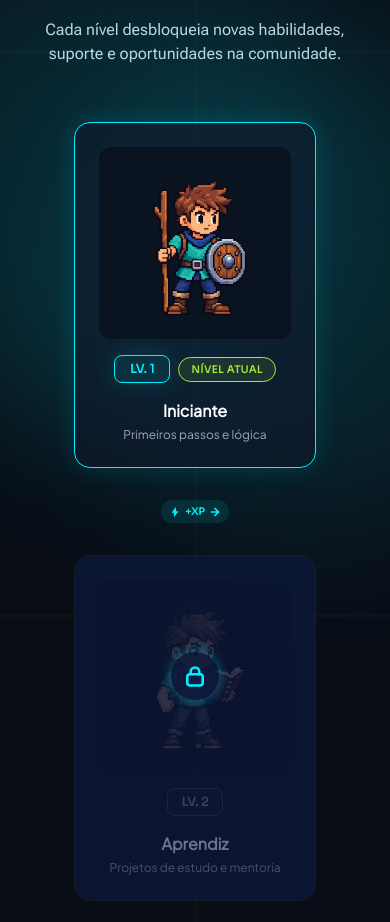
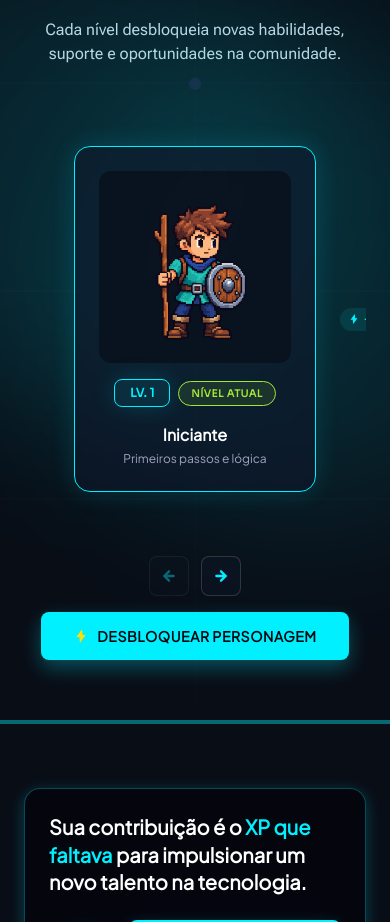
Before and after one commit to ANDERSONGUASSU/devlevelup, a React (Vite) app: page / in a window 390 px wide. Shown: the part 2221-3143 px from the top of the page. Built offline with nearby package versions, Linux system fonts and the light colour scheme.

Commit message:
feat(levelup): adiciona carrossel horizontal mobile com setas de navegação

```diff
--- a/src/components/levelup/LevelUpPath.tsx
+++ b/src/components/levelup/LevelUpPath.tsx
@@ -1,8 +1,14 @@
-import { Fragment, useState } from 'react'
+import { Fragment, useEffect, useRef, useState } from 'react'
 import { AnimatePresence, motion, useReducedMotion } from 'framer-motion'
 import { siteConfig } from '../../config'
 import { levelUpCopy } from '../../data/levelup'
-import { ArrowRightIcon, BoltIcon, HeartIcon, LockIcon } from '../ui/icons'
+import {
+  ArrowLeftIcon,
+  ArrowRightIcon,
+  BoltIcon,
+  HeartIcon,
+  LockIcon,
+} from '../ui/icons'
 import { Button } from '../ui/Button'
 import { LevelNode } from './LevelNode'
 import { cn } from '../../lib/utils'
@@ -13,13 +19,69 @@ interface LevelUpPathProps {
 
 export function LevelUpPath({ className }: LevelUpPathProps) {
   const reduceMotion = useReducedMotion()
+  const trackRef = useRef<HTMLOListElement>(null)
+  const slideRefs = useRef<(HTMLLIElement | null)[]>([])
   const [unlockedCount, setUnlockedCount] = useState(1)
   const [unlockAnnouncement, setUnlockAnnouncement] = useState('')
+  const [canScrollLeft, setCanScrollLeft] = useState(false)
+  const [canScrollRight, setCanScrollRight] = useState(false)
   const allUnlocked = unlockedCount >= levelUpCopy.levels.length
 
+  function updateScrollState() {
+    const track = trackRef.current
+    if (!track) return
+    setCanScrollLeft(track.scrollLeft > 0)
+    setCanScrollRight(
+      track.scrollLeft < track.scrollWidth - track.clientWidth - 1,
+    )
+  }
+
+  useEffect(() => {
+    const track = trackRef.current
+    if (!track) return
+    setCanScrollLeft(track.scrollLeft > 0)
+    setCanScrollRight(track.scrollWidth > track.clientWidth)
+  }, [])
+
+  function scrollToSlide(index: number) {
+    const track = trackRef.current
+    const slide = slideRefs.current[index]
+    if (!track || !slide) return
+    if (track.scrollWidth <= track.clientWidth) return
+    track.scrollTo({
+      left: slide.offsetLeft - (track.clientWidth - slide.offsetWidth) / 2,
+      behavior: reduceMotion ? 'auto' : 'smooth',
+    })
+  }
+
+  function scrollBySlide(direction: 1 | -1) {
+    const track = trackRef.current
+    if (!track) return
+    if (track.scrollWidth <= track.clientWidth) return
+    const center = track.scrollLeft + track.clientWidth / 2
+    let nearest = 0
+    let nearestDistance = Infinity
+    slideRefs.current.forEach((slide, index) => {
+      if (!slide) return
+      const slideCenter = slide.offsetLeft + slide.offsetWidth / 2
+      const distance = Math.abs(slideCenter - center)
+      if (distance < nearestDistance) {
+        nearestDistance = distance
+        nearest = index
+      }
+    })
+    const target = Math.min(
+      Math.max(nearest + direction, 0),
+      levelUpCopy.levels.length - 1,
+    )
+    scrollToSlide(target)
+  }
+
   function handleUnlock() {
-    const nextLevel = levelUpCopy.levels[unlockedCount]
-    setUnlockedCount((count) => Math.min(count + 1, levelUpCopy.levels.length))
+    const next = Math.min(unlockedCount + 1, levelUpCopy.levels.length)
+    setUnlockedCount(next)
+    scrollToSlide(next - 1)
+    const nextLevel = levelUpCopy.levels[next - 1]
     if (nextLevel) {
       setUnlockAnnouncement(
         `Nível ${nextLevel.level} (${nextLevel.name}) desbloqueado`,
@@ -34,7 +96,11 @@ export function LevelUpPath({ className }: LevelUpPathProps) {
         className,
       )}
     >
-      <ol className="relative flex flex-col items-center gap-8 lg:flex-row lg:flex-wrap lg:items-stretch lg:justify-center lg:gap-2">
+      <ol
+        ref={trackRef}
+        onScroll={updateScrollState}
+        className="relative flex w-full items-center gap-6 overflow-x-auto px-[calc(50%_-_min(31vw,8rem))] py-6 snap-x snap-mandatory [scrollbar-width:none] [&::-webkit-scrollbar]:hidden lg:flex-wrap lg:items-stretch lg:justify-center lg:gap-2 lg:overflow-visible lg:px-0 lg:py-0 lg:snap-none"
+      >
         {levelUpCopy.levels.map((level, index) => {
           const unlocked = index < unlockedCount
           const current = index === unlockedCount - 1
@@ -82,8 +148,11 @@ export function LevelUpPath({ className }: LevelUpPathProps) {
               <li
                 inert={!unlocked}
                 aria-hidden={!unlocked}
+                ref={(el) => {
+                  slideRefs.current[index] = el
+                }}
                 className={cn(
-                  'relative flex w-full max-w-64 flex-col items-center gap-4 overflow-hidden rounded-2xl border p-6 text-center transition-[transform,border-color,box-shadow] duration-200 ease-in-out hover:-translate-y-0.5 motion-reduce:transform-none lg:w-52 lg:flex-none',
+                  'relative flex w-[62vw] max-w-64 shrink-0 snap-center flex-col items-center gap-4 overflow-hidden rounded-2xl border p-6 text-center transition-[transform,border-color,box-shadow] duration-200 ease-in-out hover:-translate-y-0.5 motion-reduce:transform-none lg:w-52 lg:flex-none',
                   current
                     ? 'border-arcade-cyan bg-arcade-comparison-card-active shadow-arcade-card-glow hover:border-arcade-purple-glow hover:shadow-arcade-tier-featured'
                     : 'border-arcade-card-border bg-arcade-comparison-card hover:border-arcade-cyan/60 hover:shadow-arcade-card-glow',
@@ -138,7 +207,7 @@ export function LevelUpPath({ className }: LevelUpPathProps) {
                 </div>
               </li>
               {index < levelUpCopy.levels.length - 1 && (
-                <li className="flex items-center justify-center lg:w-16 lg:self-center">
+                <li className="flex shrink-0 items-center justify-center lg:w-16 lg:self-center">
                   <div className="flex w-full items-center justify-center">
                     <span className="flex items-center gap-1 rounded-full bg-arcade-cyan-badge px-2 py-1 font-sora text-[10px] font-bold text-arcade-cyan">
                       <BoltIcon className="size-3" />
@@ -153,6 +222,27 @@ export function LevelUpPath({ className }: LevelUpPathProps) {
         })}
       </ol>
 
+      <div className="flex flex-col items-center gap-4">
+        <div className="flex items-center gap-3 lg:hidden">
+          <button
+            type="button"
+            onClick={() => scrollBySlide(-1)}
+            disabled={!canScrollLeft}
+            aria-label={levelUpCopy.prevSlideLabel}
+            className="flex size-10 shrink-0 items-center justify-center rounded-lg border border-arcade-icon-border bg-arcade-comparison-card text-arcade-cyan transition-colors hover:border-arcade-cyan/60 hover:bg-arcade-cyan-badge disabled:cursor-not-allowed disabled:opacity-40"
+          >
+            <ArrowLeftIcon className="size-4" />
+          </button>
+          <button
+            type="button"
+            onClick={() => scrollBySlide(1)}
+            disabled={!canScrollRight}
+            aria-label={levelUpCopy.nextSlideLabel}
+            className="flex size-10 shrink-0 items-center justify-center rounded-lg border border-arcade-icon-border bg-arcade-comparison-card text-arcade-cyan transition-colors hover:border-arcade-cyan/60 hover:bg-arcade-cyan-badge disabled:cursor-not-allowed disabled:opacity-40"
+          >
+            <ArrowRightIcon className="size-4" />
+          </button>
+        </div>
         {allUnlocked ? (
           <Button
             href={siteConfig.links.apoia}
@@ -176,6 +266,7 @@ export function LevelUpPath({ className }: LevelUpPathProps) {
             {levelUpCopy.unlockCta}
           </Button>
         )}
+      </div>
 
       <p className="sr-only" role="status">
         {unlockAnnouncement}
--- a/src/data/levelup.ts
+++ b/src/data/levelup.ts
@@ -14,6 +14,8 @@ export interface LevelUpCopy {
   xpLabel: string
   unlockCta: string
   unlockCompleteCta: string
+  prevSlideLabel: string
+  nextSlideLabel: string
   levels: LevelData[]
 }
 
@@ -27,6 +29,8 @@ export const levelUpCopy: LevelUpCopy = {
   xpLabel: '+XP',
   unlockCta: 'Desbloquear personagem',
   unlockCompleteCta: 'Ajude no Apoia.se',
+  prevSlideLabel: 'Personagem anterior',
+  nextSlideLabel: 'Próximo personagem',
   levels: [
     {
       level: 'LV. 1',
```
Lines whose indentation alone changed are shown as unchanged.
